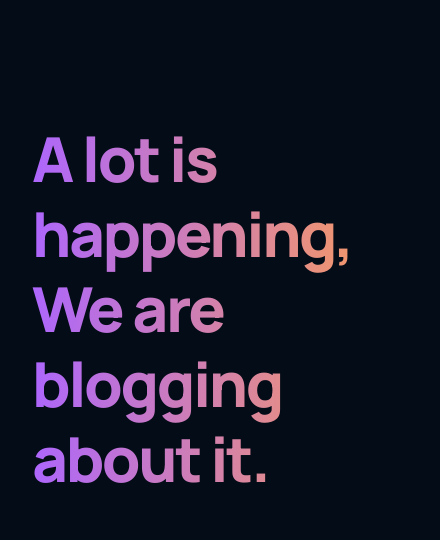
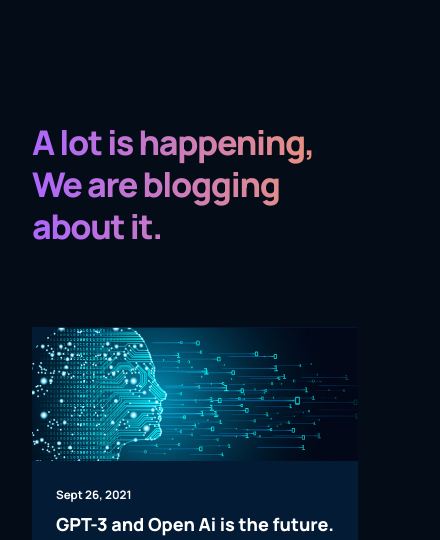
Before and after one commit to Richie1136/gpt3-reactjs, a React (Create React App) app in the folder gpt3/: page / in a window 390 px wide. Shown: the part 5060-5600 px from the top of the page, 440 px wide, since content can reach past the window. Built offline with nearby package versions, Linux system fonts and the light colour scheme; the HTML template or start-up script is replaced by a standard one.

Commit message:
Styling the blog component

```diff
--- a/gpt3/src/containers/blog/Blog.css
+++ b/gpt3/src/containers/blog/Blog.css
@@ -33,3 +33,43 @@
   grid-template-columns: repeat(2, 1fr);
   grid-gap: 2rem;
 }
+
+@media screen and (max-width: 990px) {
+  .gpt3-blog-container {
+    flex-direction: column-reverse;
+  }
+
+  .gpt3-blog-container-groupA {
+    margin: 2rem 0;
+  }
+
+  .gpt3-blog-container-groupA .gpt3-blog-container-article {
+    width: 48%;
+  }
+
+  .gpt3-blog-container-groupA .gpt3-blog-container-article-image {
+    height: 250px;
+  }
+}
+
+@media screen and (max-width: 700px) {
+  .gpt3-blog-container-groupB {
+    grid-template-columns: repeat(1, 1fr);
+  }
+
+  .gpt3-blog-container-groupA .gpt3-blog-container-article {
+    width: 100%;
+  }
+
+  .gpt3-blog-heading h1 {
+    font-size: 46px;
+    line-height: 52px;
+  }
+}
+
+@media screen and (max-width: 550px) {
+  .gpt3-blog-heading h1 {
+    font-size: 34px;
+    line-height: 42px;
+  }
+}
```
